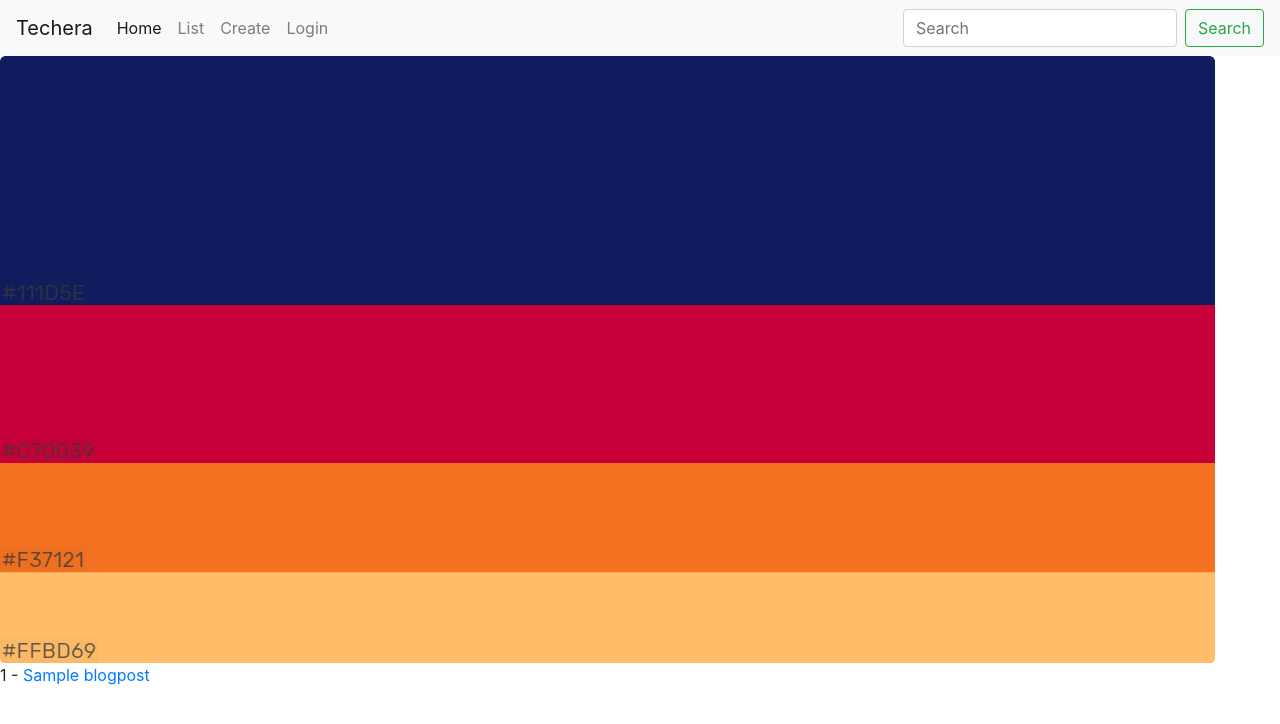
After one commit to sudhanshu456/django-techera, a Django app: page /listview in a window 1280 px wide. The commit adds this page. Shown: the top 724 px of the page. Run offline with Django 3.2, Linux system fonts and the light colour scheme; tables that the repository leaves empty hold one stand-in row (values such as "Sample post"); some libraries are stand-ins or nearby versions.

Commit message:
day 9 static files and app_name and List, Detail

```diff
--- a/src/main/models.py
+++ b/src/main/models.py
@@ -1,8 +1,11 @@
 from django.db import models
-
+from django.shortcuts import reverse
 # Create your models here.
 class Blogpost(models.Model):
     title=models.TextField(default="blog title",null=True,blank=True)
     content=models.TextField(default="blog content")
     def __str__(self):
         return self.title
+
+    def get_absolute_url(self):
+    	return reverse("main:detailview", kwargs={"id": self.id})
--- a/src/main/templates/delete.html
+++ b/src/main/templates/delete.html
@@ -5,7 +5,7 @@
 
 <form method='POST'>{% csrf_token %}
     <h1>Do you want to delete the post "{{ object.title }}"?</h1>
-    <p><input type='submit' value='Yes' />  <a href="{% url 'list' %}">Cancel</a></p>
+    <p><input type='submit' value='Yes' />  <a href="{% url 'main:list' %}">Cancel</a></p>
 
 </form>
 
--- /dev/null
+++ b/src/main/templates/detail.html
@@ -0,0 +1,6 @@
+{% extends 'base.html' %}
+
+{% block content %}
+<h1>{{ object.title }}</h1>
+<p>{{ object.content }}</p>
+{% endblock %}
--- a/src/main/templates/home.html
+++ b/src/main/templates/home.html
@@ -1,8 +1,8 @@
-
-  {% extends 'base.html' %}
-
+{% extends 'base.html' %}
+{% load static %}
   {% block content %}
     <h1>this is my template</h1>
+
     <ul class="list-group">
       {% for a in data %}
 
--- /dev/null
+++ b/src/main/templates/list.html
@@ -0,0 +1,12 @@
+{% extends 'base.html' %}
+{% load static %}
+{% block content %}
+
+<img src="{% static 'img/img1.png' %}"/>
+
+{% for instance in object_list %}
+     <p>{{ instance.id }} - <a href='{{ instance.get_absolute_url }}'>{{ instance.title }}</a></p>
+{% endfor %}
+
+
+{% endblock %}
--- a/src/main/templates/navbar.html
+++ b/src/main/templates/navbar.html
@@ -12,19 +12,19 @@
 
 
       <li class="nav-item">
-        <a class="nav-link" href="{% url 'index' %}">List</a>
+        <a class="nav-link" href="{% url 'main:index' %}">List</a>
       </li>
       <li class="nav-item">
-        <a class="nav-link" href="{% url 'create' %}">Create</a>
+        <a class="nav-link" href="{% url 'main:create' %}">Create</a>
       </li>
 
         {% if user.is_authenticated %}
         <li class="nav-item">
-        <a class="nav-link" href="{% url 'logout' %}">Logout</a>
+        <a class="nav-link" href="{% url 'main:logout' %}">Logout</a>
       </li>
       {% else %}
       <li class="nav-item">
-        <a class="nav-link" href="{% url 'login' %}">Login</a>
+        <a class="nav-link" href="{% url 'main:login' %}">Login</a>
       </li>
      {% endif %}
     </ul>
--- a/src/main/urls.py
+++ b/src/main/urls.py
@@ -1,9 +1,13 @@
 from django.urls import path
 from django.contrib.auth.decorators import login_required
 from . import views
+
+app_name = 'main'
 urlpatterns = [
     path('list',views.index,name='index'),
     path('',views.data,name='list'),
+    path('listview',views.ListBlogPost.as_view(),name='listview'),
+    path('<int:id>/detailview',views.DetailBlogPost.as_view(),name='detailview'),
     path('register',views.register,name='register'),
     path('logout',views.logouts,name='logout'),
     path('login',views.logins,name='login'),
--- a/src/main/views.py
+++ b/src/main/views.py
@@ -8,9 +8,19 @@ from django.contrib.auth import login,logout,authenticate
 from .models import Blogpost
 
 from .forms import BlogpostForm
-from django.views.generic import CreateView,DeleteView,UpdateView
+from django.views.generic import CreateView,DeleteView,UpdateView,ListView,DetailView
 
 
+
+class ListBlogPost(ListView):
+    template_name='list.html'
+    queryset=Blogpost.objects.all()
+
+class DetailBlogPost(DetailView):
+    template_name='detail.html'
+    def get_object(self):
+        id_=self.kwargs.get("id")
+        return get_object_or_404(Blogpost,id=id_)
 
 class DeleteBlogPost(DeleteView):
     template_name='delete.html'
@@ -18,7 +28,7 @@ class DeleteBlogPost(DeleteView):
         id_ = self.kwargs.get("id")
         return get_object_or_404(Blogpost, id=id_)
     def get_success_url(self):
-        return reverse('list')
+        return reverse('main:list')
 
 class CreateBlogPost(CreateView):
     template_name='create.html'
```
Also changed, not shown: src/mysite/settings.py (+5 -3 lines), src/static/img/img1.png (added).
